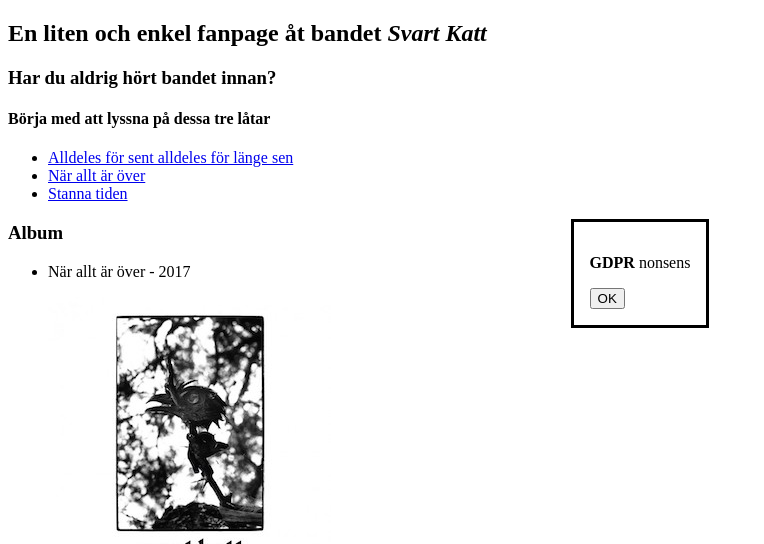
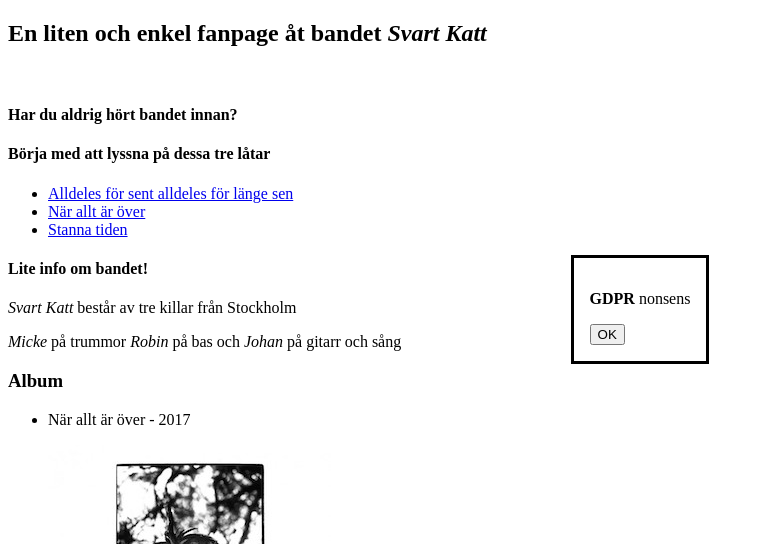
Before and after one commit to linushj/2.6.6, a plain HTML site: page index.html in a window 1280 px wide. Shown: the top 544 px of the page, without its empty margins (0-764 px from the left). Drawn offline with Linux system fonts and the light colour scheme.

Commit message:
Added some text

```diff
--- a/index.html
+++ b/index.html
@@ -7,7 +7,8 @@
     </head>
     <body>
         <h2>En liten och enkel fanpage åt bandet <i>Svart Katt</i></h2>
-        <H3>Har du aldrig hört bandet innan?</H3>
+        <br>
+        <H4>Har du aldrig hört bandet innan?</H4>
         <h4>Börja med att lyssna på dessa tre låtar</h4>
         <ul>
             <li>
@@ -26,6 +27,9 @@
                 <button>OK</button>
             </form>
         </dialog>
+        <h4> Lite info om bandet!</h4>
+        <p><i>Svart Katt</i> består av tre killar från Stockholm</p>
+        <p><i>Micke</i> på trummor <i>Robin</i> på bas och <i>Johan</i> på gitarr och sång</p>
         <h3>Album</h3>
         <ul>
             <li>
```
